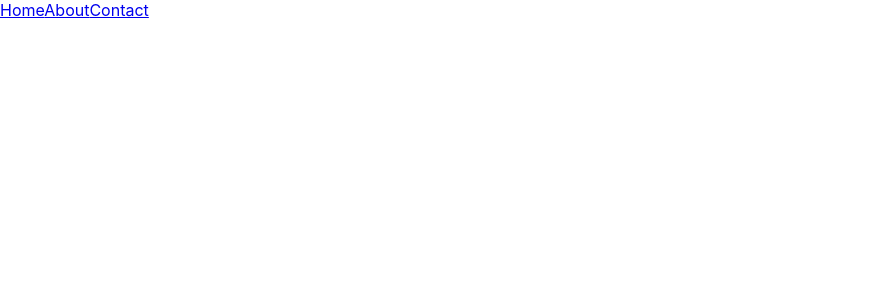
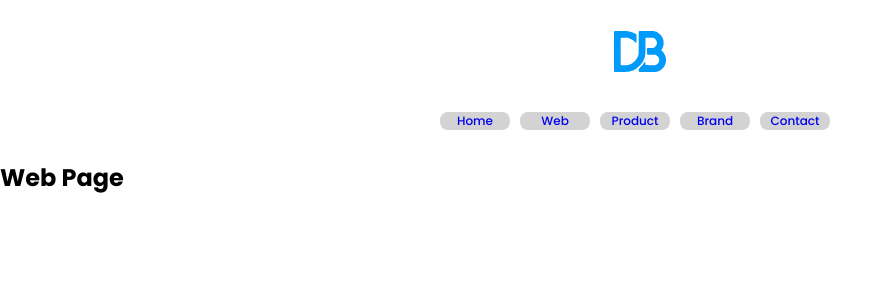
Before and after one commit to DylanHenstock/portfolio, a React (Create React App) app: page /web in a window 1280 px wide. Before the commit this address had no page. Shown: the top 300 px of the page, without its empty margins (0-892 px from the left). Built offline with nearby package versions, Linux system fonts and the light colour scheme.

Commit message:
banner styled

```diff
--- a/public/index.html
+++ b/public/index.html
@@ -1,6 +1,9 @@
 <!DOCTYPE html>
 <html lang="en">
   <head>
+    <link rel="preconnect" href="https://fonts.googleapis.com">
+    <link rel="preconnect" href="https://fonts.gstatic.com" crossorigin>
+    <link href="https://fonts.googleapis.com/css2?family=Poppins:ital,wght@0,100;0,200;0,300;0,500;0,600;0,700;0,800;0,900;1,100;1,200;1,300;1,400;1,500;1,600;1,700;1,800;1,900&display=swap" rel="stylesheet">
     <meta charset="utf-8" />
     <link rel="icon" href="%PUBLIC_URL%/favicon.ico" />
     <meta name="viewport" content="width=device-width, initial-scale=1" />
--- a/src/App.js
+++ b/src/App.js
@@ -1,7 +1,9 @@
 import './App.css';
 import {Routes, Route} from 'react-router-dom';
 import Home from './pages/home';
-import About from './pages/about';
+import Web from './pages/web';
+import Product from './pages/product';
+import Brand from './pages/brand';
 import Contact from './pages/contact';
 import Navigation from './components/navigation';
 
@@ -12,7 +14,9 @@ function App() {
       <Routes>
           <Route exact path ="/"  index element={<Home />}/>
           <Route path="/home" index element={<Home />}/>
-          <Route path="/about" index element={<About />} />
+          <Route path="/web" index element={<Web />} />
+          <Route path="/product" index element={<Product />} />
+          <Route path="/brand" index element={<Brand />}/>
           <Route path="/contact" index element={<Contact />} />
       </Routes>
 
--- /dev/null
+++ b/src/components/navigation.css
@@ -0,0 +1,27 @@
+.nav {
+    text-align: center;
+    padding-top: 0px;
+    padding-bottom: 0px;
+    margin-top: 0px;
+    margin-bottom: 0px;
+}
+
+.navlink {
+    text-decoration: none;
+    display: inline-block;
+    height: 18px;
+    width: 70px;
+    background-color: lightgrey;
+    margin: 0px 10px 10px 0px;
+    border-radius: 8px;
+    font-size: 12px;
+}
+
+.logo {
+    padding-top: 31px;
+    padding-bottom: 28px;
+}
+/*
+* {
+    border: 1px solid red;
+} */
--- a/src/index.css
+++ b/src/index.css
@@ -1,8 +1,6 @@
 body {
   margin: 0;
-  font-family: -apple-system, BlinkMacSystemFont, 'Segoe UI', 'Roboto', 'Oxygen',
-    'Ubuntu', 'Cantarell', 'Fira Sans', 'Droid Sans', 'Helvetica Neue',
-    sans-serif;
+  font-family: 'Poppins', sans-serif;
   -webkit-font-smoothing: antialiased;
   -moz-osx-font-smoothing: grayscale;
 }
@@ -11,3 +9,8 @@ code {
   font-family: source-code-pro, Menlo, Monaco, Consolas, 'Courier New',
     monospace;
 }
+
+a:link { text-decoration: none; }
+a:visited { text-decoration: none; }
+a:hover { text-decoration: none; }
+a:active { text-decoration: none; }
--- a/src/pages/about.js
+++ /dev/null
@@ -1,7 +0,0 @@
-export default function About () {
-    return (
-        <div>
-            <h2>About Page</h2>
-        </div>
-    )
-}
--- /dev/null
+++ b/src/pages/brand.js
@@ -0,0 +1,7 @@
+export default function Brand () {
+    return (
+        <div>
+            <h2>Brand Page</h2>
+        </div>
+    )
+}
--- /dev/null
+++ b/src/pages/product.js
@@ -0,0 +1,7 @@
+export default function Product () {
+    return (
+        <div>
+            <h2>Product Page</h2>
+        </div>
+    )
+}
--- /dev/null
+++ b/src/pages/web.js
@@ -0,0 +1,7 @@
+export default function Web () {
+    return (
+        <div>
+            <h2>Web Page</h2>
+        </div>
+    )
+}
```
Also changed, not shown: src/components/navigation.js.
